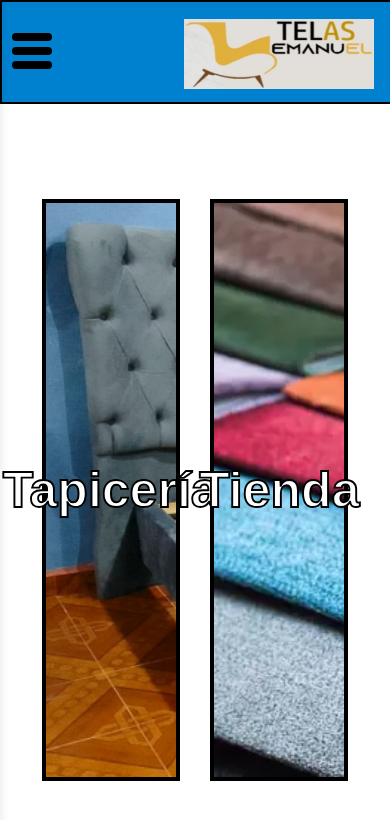
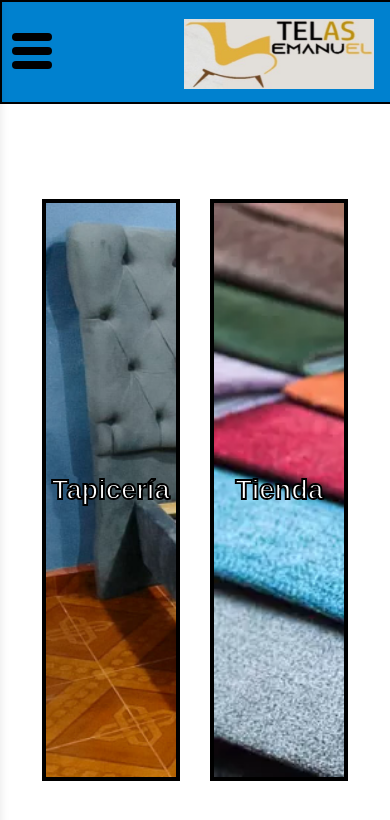
Before and after one commit to JoseDCaballero/telasemanuel, a Vue app: page /#/ in a window 390 px wide. Shown: the top 820 px of the page. Built offline with nearby package versions, Linux system fonts and the light colour scheme.

Commit message:
hice responsive los titulos de las elecciones

```diff
--- a/src/pages/TelasEmanuel.vue
+++ b/src/pages/TelasEmanuel.vue
@@ -57,7 +57,7 @@ main {
 .sombra{
     -webkit-text-stroke: 1.9px black; /* Para navegadores WebKit */
     color: white; /* Color del texto */
-    font-size: 50px;
+    font-size: 7vw;
     font-family: Arial, Helvetica, sans-serif;
 }
 
```
